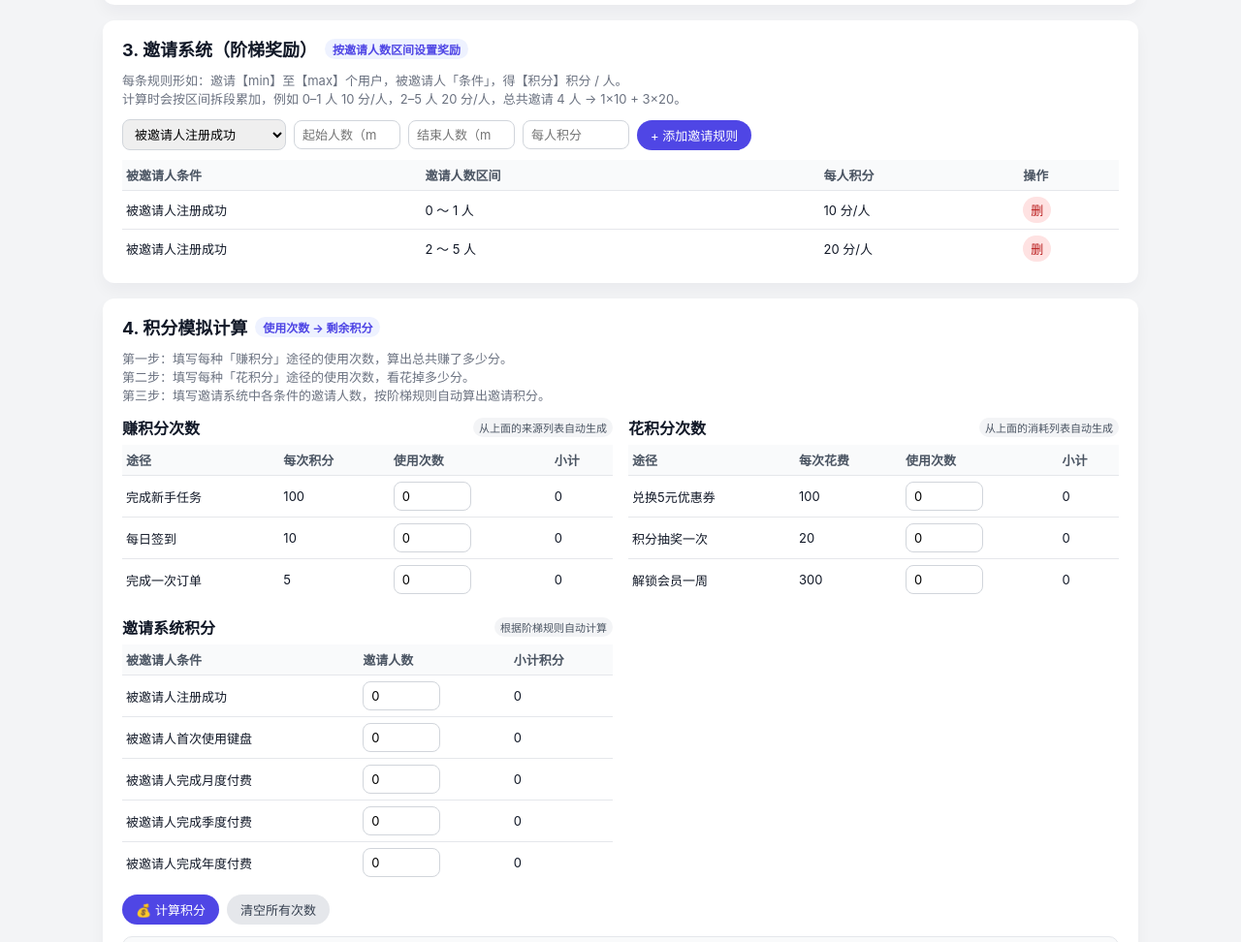
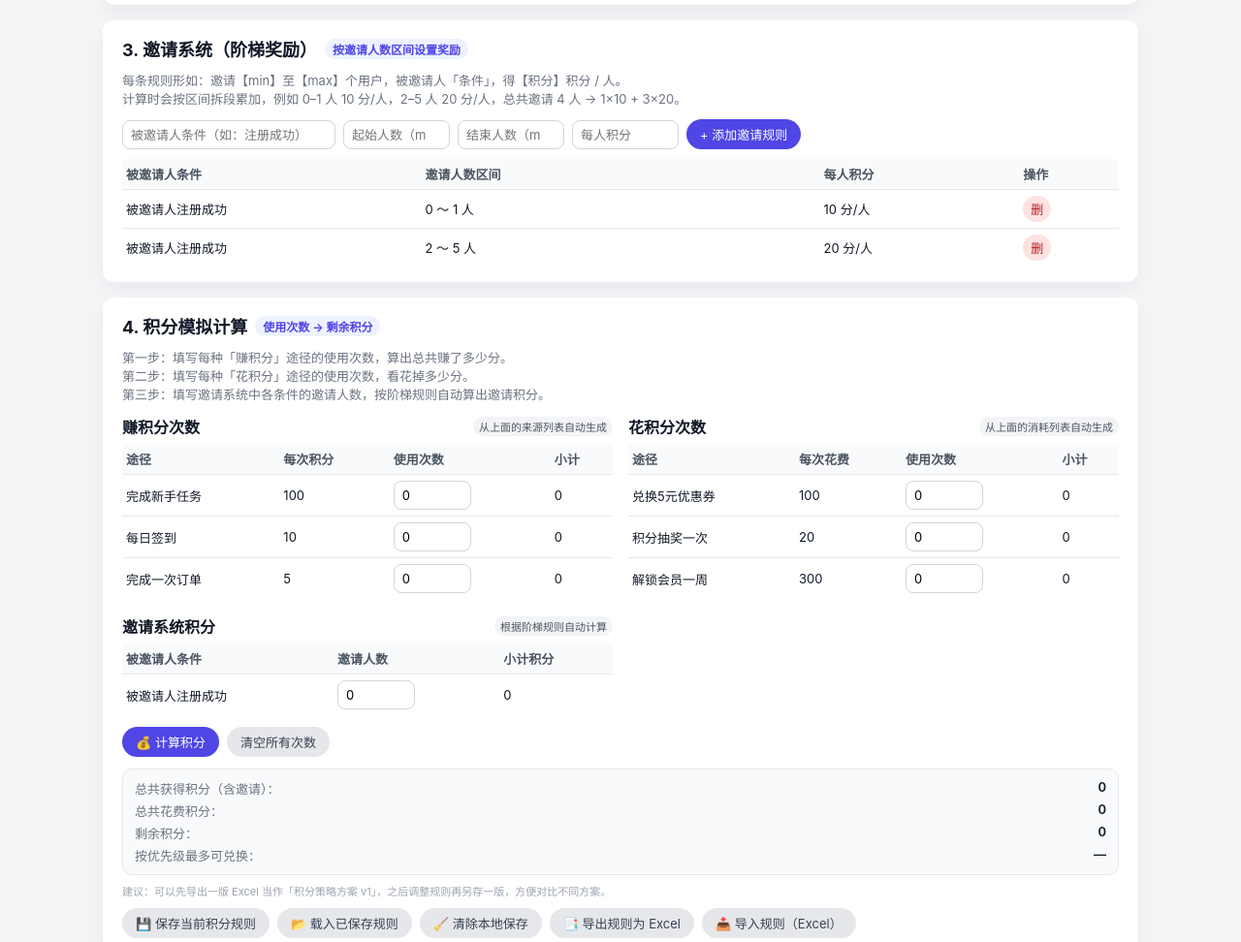
Before and after one commit to rongmiao926-hub/youyou_points, a plain HTML site: page index.html in a window 1280 px wide. Shown: the part 760-1732 px from the top of the page at 97% size. Drawn offline with Linux system fonts and the light colour scheme.

Commit message:
Add files via upload

```diff
--- a/index.html
+++ b/index.html
@@ -309,13 +309,7 @@
       计算时会按区间拆段累加，例如 0–1 人 10 分/人，2–5 人 20 分/人，总共邀请 4 人 → 1×10 + 3×20。
     </div>
     <form class="inline-form" id="addInviteRuleForm">
-      <select id="inviteCondition">
-        <option value="被邀请人注册成功">被邀请人注册成功</option>
-        <option value="被邀请人首次使用键盘">被邀请人首次使用键盘</option>
-        <option value="被邀请人完成月度付费">被邀请人完成月度付费</option>
-        <option value="被邀请人完成季度付费">被邀请人完成季度付费</option>
-        <option value="被邀请人完成年度付费">被邀请人完成年度付费</option>
-      </select>
+      <input type="text" id="inviteCondition" placeholder="被邀请人条件（如：注册成功）" required />
       <input type="number" id="inviteMin" placeholder="起始人数（min）" min="0" step="1" required />
       <input type="number" id="inviteMax" placeholder="结束人数（max）" min="0" step="1" required />
       <input type="number" id="invitePoints" placeholder="每人积分" min="0" step="1" required />
@@ -466,13 +460,7 @@
 
 <script>
   // ====== 常量 ======
-  const INVITE_CONDITIONS = [
-    "被邀请人注册成功",
-    "被邀请人首次使用键盘",
-    "被邀请人完成月度付费",
-    "被邀请人完成季度付费",
-    "被邀请人完成年度付费"
-  ];
+
   const STORAGE_KEY = "points-config-v2";
 
   // 会员兑换优先级（按花积分“途径名称”匹配）
@@ -815,7 +803,16 @@
       inviteCalcEmptyTip.style.display = "none";
     }
 
-    INVITE_CONDITIONS.forEach(cond => {
+    const conditions = [...new Set(inviteRules.map(r => r.condition))];
+
+if (conditions.length === 0) {
+  inviteCalcEmptyTip.style.display = "block";
+  return;
+} else {
+  inviteCalcEmptyTip.style.display = "none";
+}
+
+conditions.forEach(cond => {
   const tr = document.createElement("tr");
 
   const condTd = document.createElement("td");
```
Lines whose indentation alone changed are shown as unchanged.
